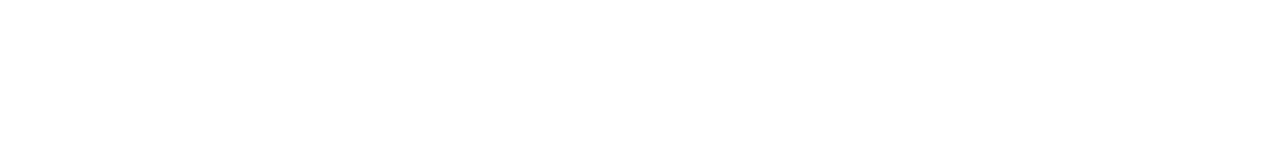
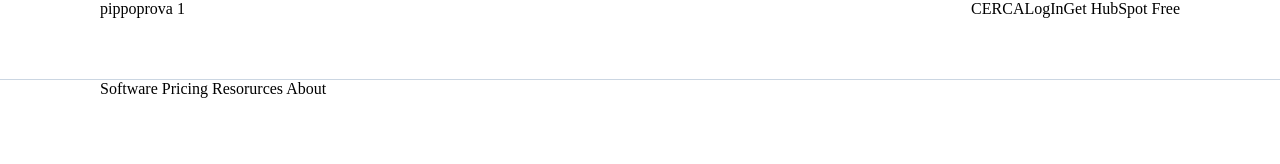
Before and after one commit to AlFor93/htmlcss-hubspot, a plain HTML site: page index.html in a window 1280 px wide. Drawn offline with Linux system fonts and the light colour scheme.

Commit message:
nav_bar creation

```diff
--- a/index.html
+++ b/index.html
@@ -6,13 +6,41 @@
     <title></title>
   </head>
   <body>
+
     <header>
+      <nav id="nav_top">
+        <div class="container">
+          <div class="nav_left">
+            <div class="row">
+              <div class="top_left">pippo</div>
+              <div class="top_left">prova 1</div>
+            </div>
+          </div>
+          <div class="nav_right">
+            <div class="row">
+              <div class="top_right">CERCA</div>
+              <div class="top_right">LogIn</div>
+              <div class="top_right">Get HubSpot Free</div>
+            </div>
+          </div>
+        </div>
+      </nav>
+      <nav id="nav_bottom">
+        <div class="container">
+          <span>Software</span>
+          <span>Pricing</span>
+          <span>Resorurces</span>
+          <span>About</span>
+
+        </div>
+      </nav>
 
     </header>
 
     <main>
+      <div class="container">
 
-    </main>
+      </div>
 
     <footer>
 
--- a/style.css
+++ b/style.css
@@ -3,3 +3,35 @@
   margin: 0;
   padding: 0;
 }
+.container{
+  width: 1080px;
+  margin: auto;
+}
+nav{
+  height: 80px;
+}
+#nav_top:after{
+  clear: both;
+  content: "";
+  display: table;
+}
+.nav_left,.top_left,.top_right{
+  float: left;
+}
+.nav_right{
+  float: right;
+}
+.row{
+  clear: both;
+  content: "";
+  display: table;
+}
+#nav_top{
+  position: sticky;
+  top : 0;
+  width: 100%;
+  border-bottom: 1px solid #cbd6e2;
+}
+#nav_bottom{
+  width: 100%;
+}
```
